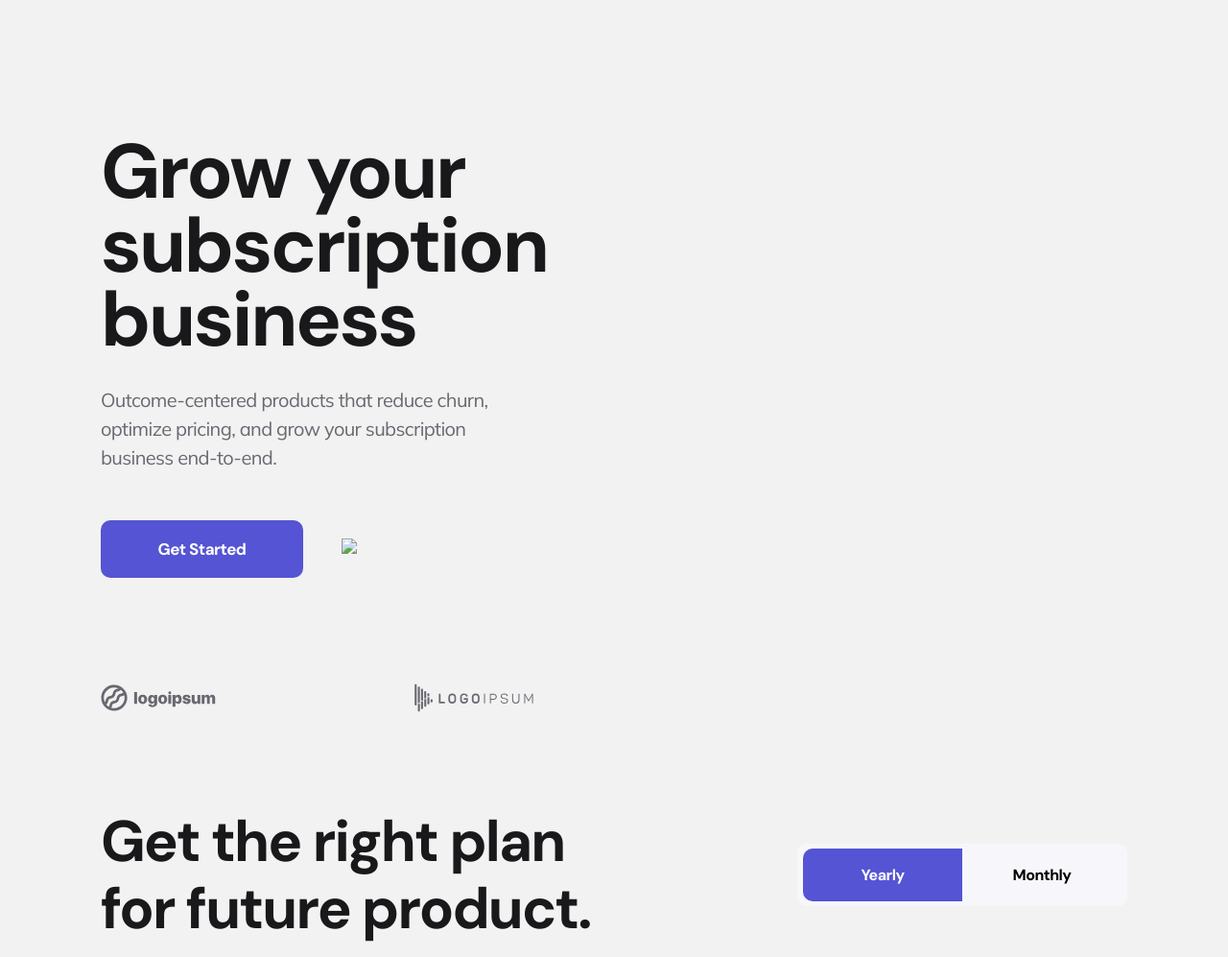
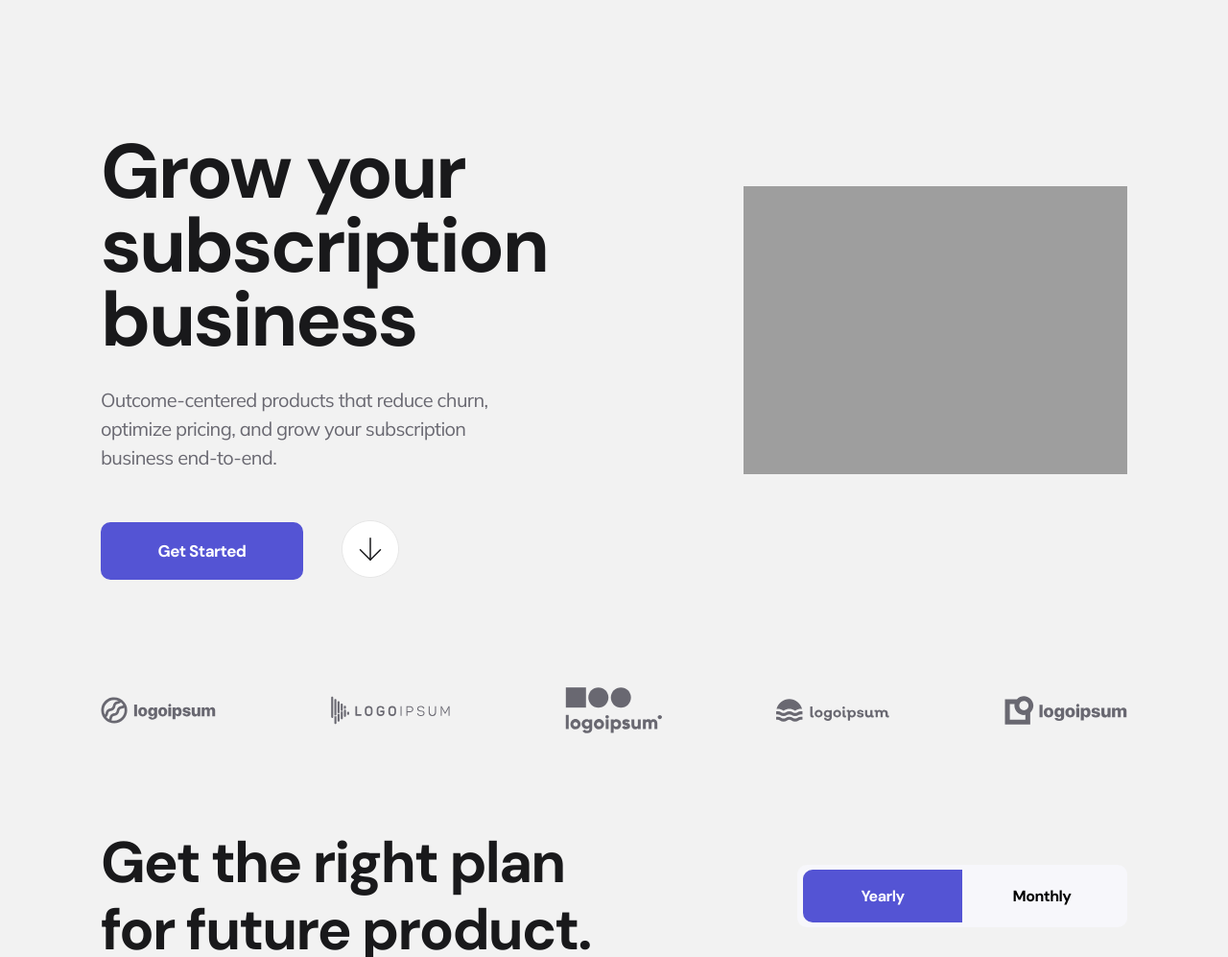
Before and after one commit to YanLivarenko/saas-landing-page, a plain HTML site: page index.html in a window 1280 px wide. Shown: the part 103-1100 px from the top of the page at 96% size. Drawn offline with nearby package versions, Linux system fonts and the light colour scheme; files that its build step writes are made by us from their sources; the site is published under a folder, as on GitHub Pages, so addresses that start at the root find nothing.

Commit message:
Update index.html

```diff
--- a/index.html
+++ b/index.html
@@ -16,7 +16,7 @@
     <div class="wrapper">
         <!-- Header -->
         <header class="header">
-            <img src="img/logo.svg" alt="logo" class="header__logo">
+            <img src="./img/logo.svg" alt="logo" class="header__logo">
             <nav class="header__nav">
                 <a href="" class="header__nav_link">Home</a>
                 <a href="" class="header__nav_link">Features</a>
@@ -34,19 +34,19 @@
                 <span class="hero__text_subtitle">Outcome-centered products that reduce churn,<br>optimize pricing, and grow your subscription<br>business end-to-end.</span>
                 <div class="hero__text_buttons">
                     <button class="hero__text_buttons_button button">Get Started</button>
-                    <a href="#sub"><img src="/img/arrowdown.svg" class="hero__text_buttons_arrow"></img></a>
+                    <a href="#sub"><img src="./img/arrowdown.svg" class="hero__text_buttons_arrow"></img></a>
                 </div>
             </div>
             <div class="hero__image">
-                <img src="/img/heroimage.svg" alt="">
+                <img src="./img/heroimage.svg" alt="">
             </div>
         </div>
         <div class="companies">
-            <img src="./img/companies/company1.svg" alt="" class="companies__company_1">
-            <img src="./img/companies/company2.svg" alt="" class="companies__company_2">
-            <img src="/img/companies/company3.svg" alt="" class="companies__company_3">
-            <img src="/img/companies/company4.svg" alt="" class="companies__company_4">
-            <img src="/img/companies/company5.svg" alt="" class="companies__company_5">
+            <img src="./img/companies/company1.svg" alt="" class="companies__company_1"/>
+            <img src="./img/companies/company2.svg" alt="" class="companies__company_2"/>
+            <img src="./img/companies/company3.svg" alt="" class="companies__company_3"/>
+            <img src="./img/companies/company4.svg" alt="" class="companies__company_4"/>
+            <img src="./img/companies/company5.svg" alt="" class="companies__company_5"/>
         </div>
         <!-- Subscription -->
         <div class="subscription">
```
